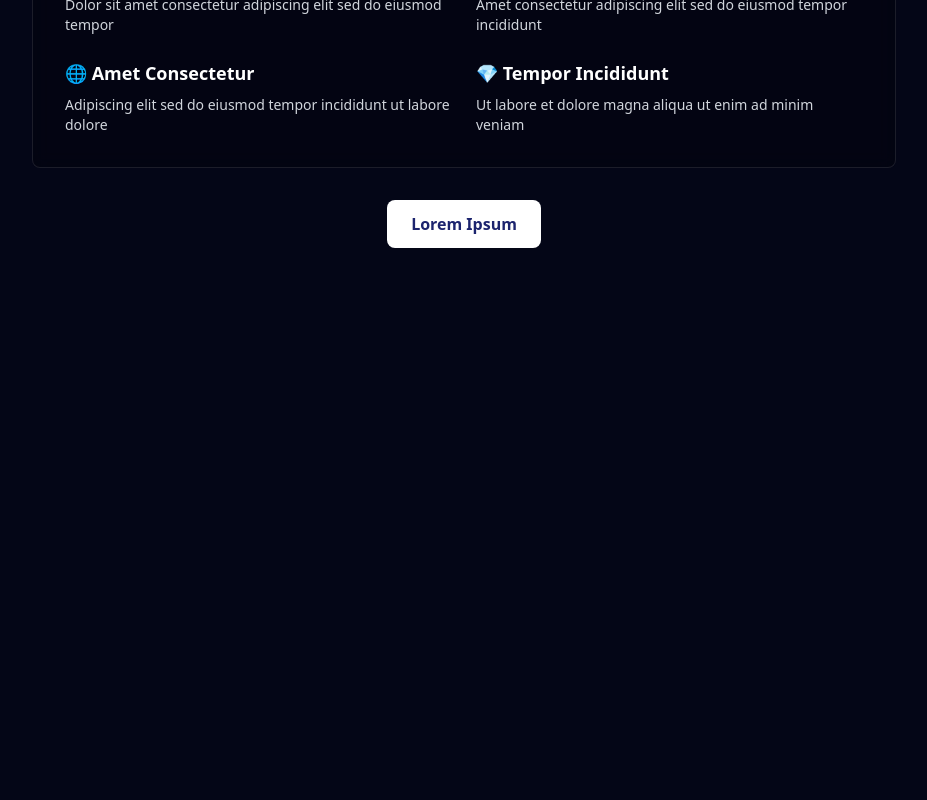
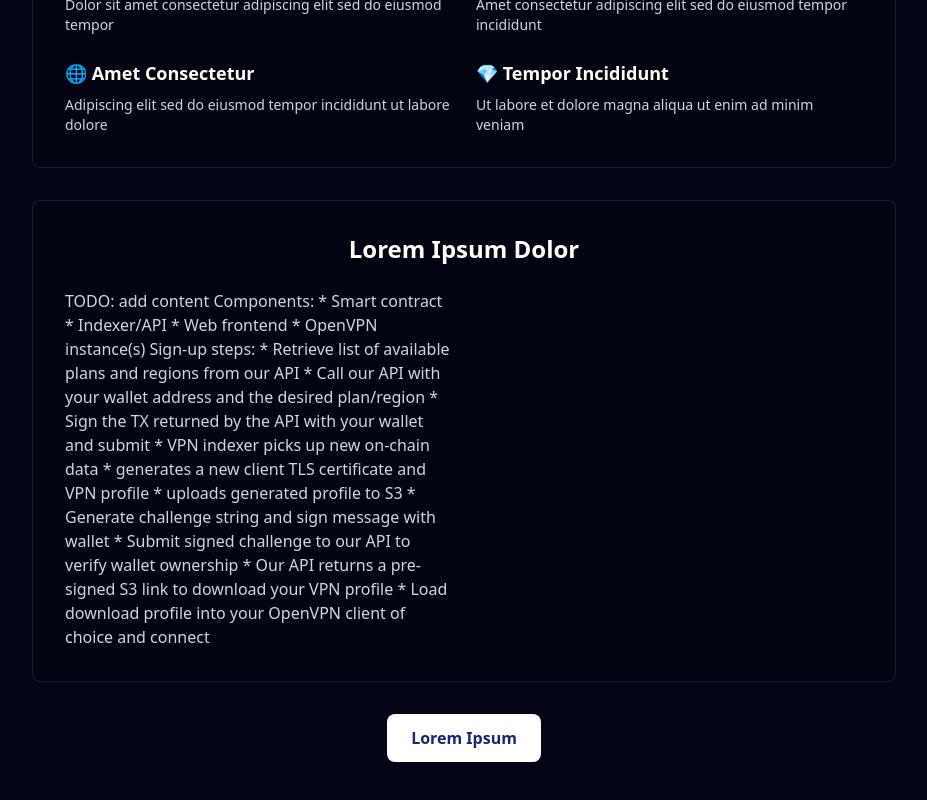
Before and after one commit to blinklabs-io/vpn-frontend, a React (Vite) app: page /how-it-works in a window 1280 px wide. Shown: the part 652-1452 px from the top of the page, without its empty margins (176-1103 px from the left). Before the commit the page ends 948 px from the top, so only its background shows below. Built offline with nearby package versions, Linux system fonts and the light colour scheme.

Commit message:
feat: initial content for How It Works page
Signed-off-by: Aurora Gaffney <aurora@blinklabs.io>

```diff
--- a/src/pages/HowItWorks.tsx
+++ b/src/pages/HowItWorks.tsx
@@ -63,6 +63,33 @@ const HowItWorks = () => {
           </div>
         </div>
 
+        <div className="bg-[#00000033] rounded-lg p-8 backdrop-blur-sm border border-[#ffffff1a] mb-8">
+          <h2 className="text-2xl font-semibold text-white mb-6 text-center">Lorem Ipsum Dolor</h2>
+          <div className="grid md:grid-cols-2 gap-6 text-gray-300">
+
+	  TODO: add content
+
+	  Components:
+          * Smart contract
+	  * Indexer/API
+	  * Web frontend
+	  * OpenVPN instance(s)
+
+	  Sign-up steps:
+          * Retrieve list of available plans and regions from our API
+          * Call our API with your wallet address and the desired plan/region
+	  * Sign the TX returned by the API with your wallet and submit
+	  * VPN indexer picks up new on-chain data
+	    * generates a new client TLS certificate and VPN profile
+	    * uploads generated profile to S3
+	  * Generate challenge string and sign message with wallet
+	  * Submit signed challenge to our API to verify wallet ownership
+	  * Our API returns a pre-signed S3 link to download your VPN profile
+	  * Load download profile into your OpenVPN client of choice and connect
+
+	  </div>
+	</div>
+
         <div className="text-center">
           <Link
             to="/"
```
